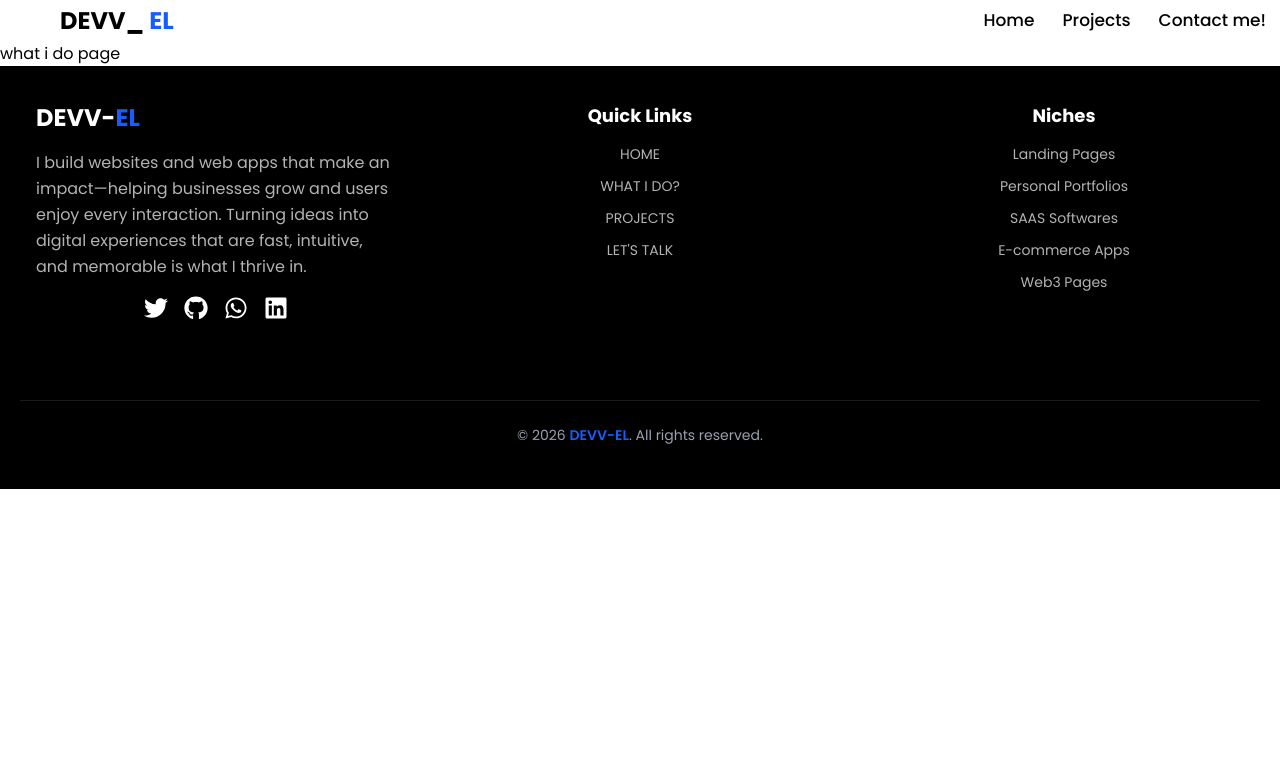
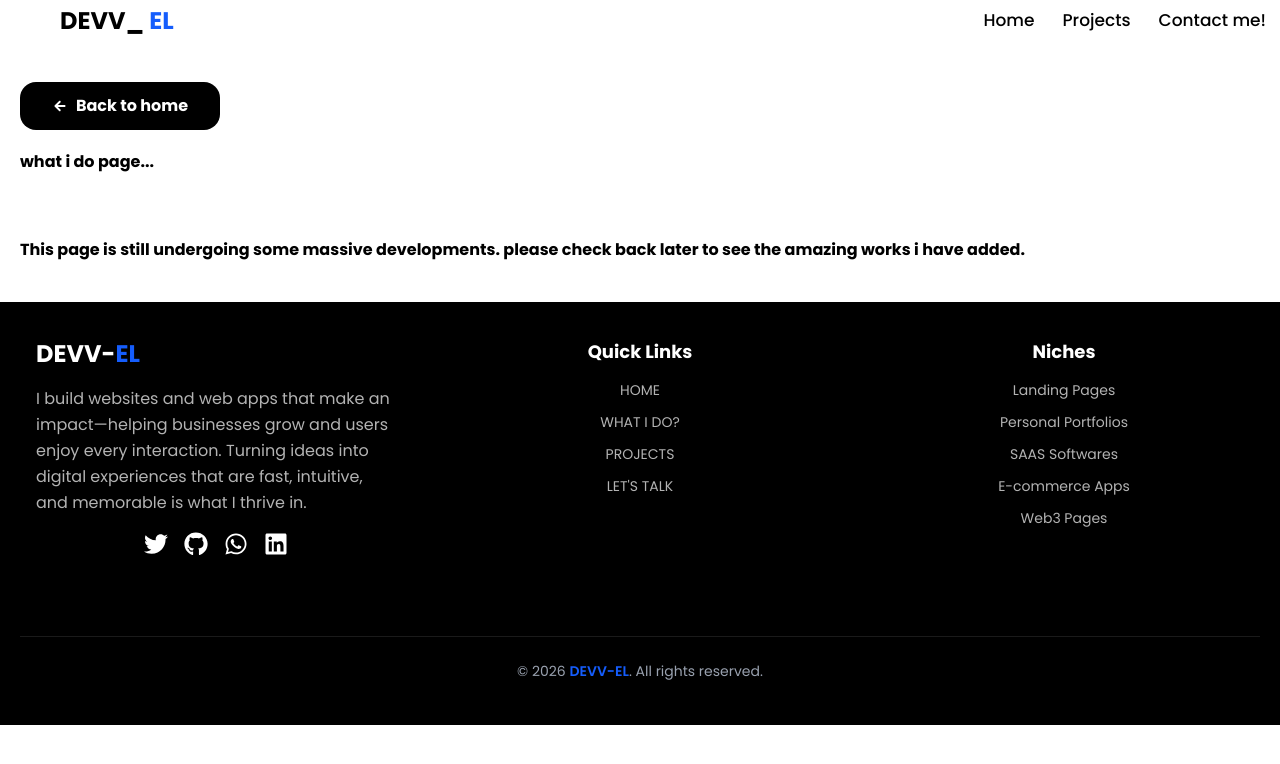
Before and after one commit to Mighty-Buchi/Myportfolio, a Next.js app: page /what in a window 1280 px wide. Shown: the top 764 px of the page. Built offline with nearby package versions, Linux system fonts and the light colour scheme.

Commit message:
add message to undone pages

```diff
--- a/src/app/project/page.tsx
+++ b/src/app/project/page.tsx
@@ -1,10 +1,13 @@
+import Link from 'next/link'
 import React from 'react'
+import { IoMdArrowRoundBack } from 'react-icons/io'
 
 const page = () => {
   return (
-    <div className='p-5 font-semibold'>
-      project page... <br /><br />
-      <p>This section isnt completed yet, please check back in a little time to see more of the amazing things i have done</p>
+    <div className='p-5 py-10 font-bold flex flex-col gap-5'>
+      <Link href="/" className='text-white bg-black rounded-2xl p-3 w-50 justify-center items-center flex gap-2'><IoMdArrowRoundBack /> Back to home </Link>
+      <p>Project page...</p> <br />
+      <p>This page is still undergoing some massive developments. please check back later to see the amazing works i have added.</p>
     </div>
   )
 }
--- a/src/app/what/page.tsx
+++ b/src/app/what/page.tsx
@@ -1,9 +1,13 @@
+import Link from 'next/link'
 import React from 'react'
+import { IoMdArrowRoundBack } from "react-icons/io";
 
 const page = () => {
   return (
-    <div>
-      what i do page
+    <div className='p-5 py-10 font-bold flex flex-col gap-5'>
+      <Link href="/" className='text-white bg-black rounded-2xl p-3 w-50 justify-center items-center flex gap-2'><IoMdArrowRoundBack /> Back to home </Link>
+      <p>what i do page...</p>  <br />
+      <p>This page is still undergoing some massive developments. please check back later to see the amazing works i have added.</p>
     </div>
   )
 }
--- a/src/sections/About.tsx
+++ b/src/sections/About.tsx
@@ -39,9 +39,9 @@ const About = () => {
         <div className='flex flex-col gap-5'>
           <div className='flex flex-col bg-white border border-white shadow-sm rounded-2xl p-4'>
             <h1 className='flex flex-col md:flex-row font-bold text-3xl text-[#222222] items-center  md:gap-3 mb-3'>About Me <small className='text-sm font-normal text-blue-500 flex items-center gap-1'> <span><MdEventAvailable size={20} /></span> open to work</small></h1>
-            <p className='text-sm md:text-base leading-relaxed mb-3 indent-2'>"I am a Frontend Developer dedicated to building high-performance, visually stunning web experiences. My works live at the intersection of clean code and fluid motion, utilizing React, Next.js, and Tailwind CSS to turn complex ideas into seamless digital products. </p>
+            <p className='text-sm md:text-base text-black/90 tracking-wide leading-relaxed mb-3 indent-2'>"I'm a Frontend Developer dedicated to building high-performance, visually stunning web experiences. My works live at the intersection of clean code and fluid motion, utilizing React, Next.js, and Tailwind CSS to turn complex ideas into seamless digital products. </p>
 
-            <p className='text-sm md:text-base leading-relaxed mb-3 indent-2'>I specialize in crafting everything from high-conversion e-commerce platforms,web3 pages,SAAS softwares to sleek professional portfolios. With a deep focus on modern UI practices, I don't just build functional websites,rather, I create interfaces that feel alive and intuitive."</p>
+            <p className='text-sm md:text-base  tracking-wide leading-relaxed mb-3 indent-2'>I specialize in crafting everything from high-conversion e-commerce platforms,web3 pages,SAAS softwares to sleek professional portfolios. With a deep focus on modern UI practices, I don't just build functional websites,rather, I create interfaces that feel alive and intuitive."</p>
           </div>
           <div className='flex flex-col bg-white border border-white shadow-sm rounded-2xl p-4'>
             <h3 className='tracking-widest text-sm text-[#7B7B7B] font-bold mb-4'>LATEST ROLES</h3>
--- a/src/sections/Projects.tsx
+++ b/src/sections/Projects.tsx
@@ -33,6 +33,7 @@ const myProjects = [
          ✅Login page (phone validation + mock auth).
          ✅Main page (API list + live search).
          ✅ Detail page (dynamic item info).
+         ✅ Filter search
          🛠️ Used React Hooks, API integration & clean UI`,
     image: "/mock.png",
     stack: ["html", "css", "Framer Motion"],
@@ -43,7 +44,7 @@ const myProjects = [
     id: 3,
     title: "TaskFlow Dashboard",
     description: "An analytics and task management platform providing real-time data insights.",
-    image: "/favy.png",
+    image: "/dark.png",
     stack: ["TypeScript", "Next.js", "Framer Motion"],
     liveLink: "https://taskflow.example.com",
     // githubLink: "https://github.com/yourname/taskflow"
@@ -52,7 +53,7 @@ const myProjects = [
     id: 4,
     title: "TaskFlow Dashboard",
     description: "An analytics and task management platform providing real-time data insights.",
-    image: "/favy.png",
+    image: "/dark.png",
     stack: ["TypeScript", "Next.js", "Framer Motion"],
     liveLink: "https://taskflow.example.com",
     // githubLink: "https://github.com/yourname/taskflow"
```
Also changed, not shown: public/dark.png (added).
